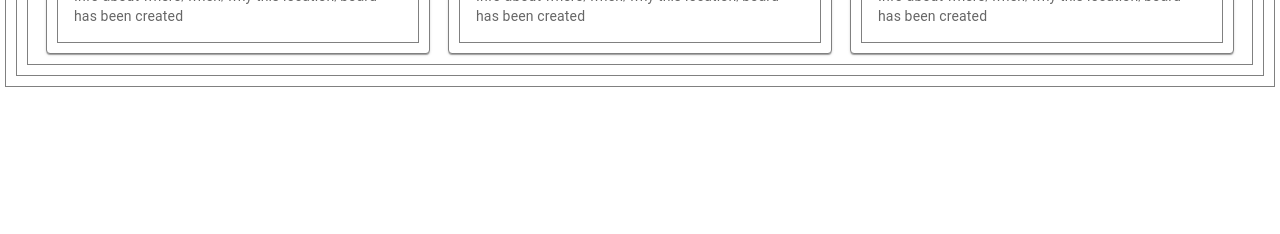
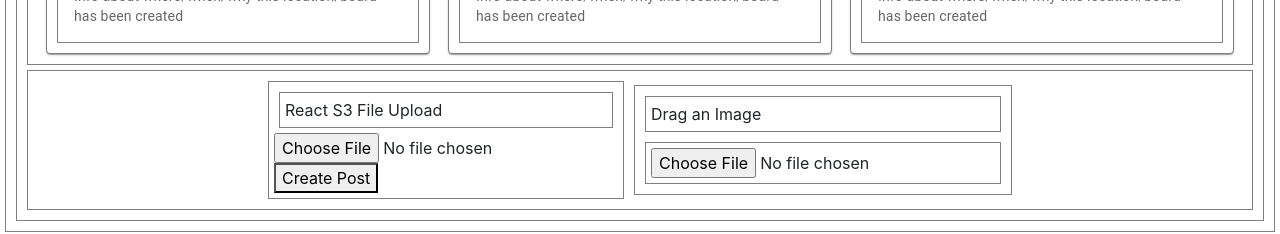
Before and after one commit to caitbrock/Project-4, a React (Create React App) app: page / in a window 1280 px wide. Shown: the part 1669-1903 px from the top of the page. Before the commit the page ends 1761 px from the top, so only its background shows below. Built offline with nearby package versions, Linux system fonts and the light colour scheme; no server answers.

Commit message:
upload image to aws s3

```diff
--- a/src/App.css
+++ b/src/App.css
@@ -46,96 +46,92 @@ div {
 .nav {
   display: flex;
   justify-content: space-between;
-  background-color: #E9EDC9;
-
+  background-color: #e9edc9;
 }
 
-.logo{
+.logo {
   justify-content: flex-start;
-  background-color: #FFFFFF
+  background-color: #ffffff;
 }
 
-.title{
+.title {
   justify-content: flex-start;
-  background-color: #FFFFFF
+  background-color: #ffffff;
 }
 
-.profile{
+.profile {
   justify-content: flex-end;
-  background-color: #FFFFFF
+  background-color: #ffffff;
 }
 
-.logout{
+.logout {
   justify-content: flex-end;
-  background-color: #FFFFFF
+  background-color: #ffffff;
 }
 
-.insta{
+.insta {
   display: flex;
   flex-direction: row;
   justify-content: space-evenly;
-  background-color: #CCD5AE;
+  background-color: #ccd5ae;
   height: 45vh;
 }
 
 .instaimages {
-  background-color: #FFFFFF;
+  background-color: #ffffff;
   width: 30vw;
   display: flex;
   flex-direction: row;
   justify-content: space-evenly;
 }
 
-.tictok{
+.tictok {
   display: flex;
-  background-color: #CCD5AE;
+  background-color: #ccd5ae;
   height: 45vh;
 }
 
 .tictokimages {
-  background-color: #FFFFFF;
+  background-color: #ffffff;
   width: 30vw;
 }
 
-.viewmore{
+.viewmore {
   text-align: center;
   width: 10vw;
   margin: auto;
 }
 
-.pageimages{
+.pageimages {
   justify-content: center;
-
 }
 
-.pagetitle{
+.pagetitle {
   justify-content: center;
   text-align: center;
 }
 
-.left{
+.left {
   display: flex;
 }
 
-.right{
+.right {
   display: flex;
   justify-content: flex-end;
-
 }
-.subnav{
+.subnav {
   display: flex;
   justify-content: center;
   align-items: center;
 }
 
-.mainnav{
+.mainnav {
   display: flex;
   justify-content: space-evenly;
   align-items: center;
-
 }
 
-.yourboard{
+.yourboard {
   display: flex;
   flex-direction: row;
   justify-content: space-evenly;
@@ -145,9 +141,15 @@ div {
   width: 30vw;
 }
 
-.feed{
+.feed {
   display: flex;
   flex-direction: row;
   justify-content: space-evenly;
-  background-image: url('https://www.worldatlas.com/r/w960-q80/upload/39/f1/6e/shutterstock-231369109.jpg');
+  background-image: url("https://www.worldatlas.com/r/w960-q80/upload/39/f1/6e/shutterstock-231369109.jpg");
 }
+
+.addpost {
+  display: flex;
+  justify-content: center;
+  align-items: center;
+}
--- a/src/App.js
+++ b/src/App.js
@@ -1,43 +1,44 @@
-import React, { Component } from 'react';
-import './App.css';
-import Boards from './components/Boards/Boards';
-import Feed from './components/Feed/Feed';
-import Inspo from './components/Inspo/Inspo';
-import InstaImages from './components/InstaImages/InstaImages';
-import Nav from './components/Nav/Nav';
-import PageTitle from './components/PageTitle/PageTitle';
-import TicTocImages from './components/TicTokImages/TicTokImages';
-import YourBoards from './components/YourBoards/YourBoards';
-import SubNav from './components/SubNav/SubNav';
-
+import React, { Component } from "react";
+import "./App.css";
+import Boards from "./components/Boards/Boards";
+import Feed from "./components/Feed/Feed";
+import Inspo from "./components/Inspo/Inspo";
+import InstaImages from "./components/InstaImages/InstaImages";
+import Nav from "./components/Nav/Nav";
+import PageTitle from "./components/PageTitle/PageTitle";
+import TicTocImages from "./components/TicTokImages/TicTokImages";
+import YourBoards from "./components/YourBoards/YourBoards";
+import SubNav from "./components/SubNav/SubNav";
+import CreatePost from "./components/CreatePost/CreatePost";
 class App extends Component {
-  state = { currentTab:1 };
+  state = { currentTab: 1 };
 
   updateCurrentTabTo = (tab) => {
     this.setState((state) => ({ currentTab: tab }));
   };
 
   boardTab = () => {
-    if (this.state.currentTab==1) {
-      return (<Feed />)}
-    else if(this.state.currentTab==2){
-      return (<Inspo />)}
-    else if (this.state.currentTab==3)
-      return (<Boards />)};
+    if (this.state.currentTab == 1) {
+      return <Feed />;
+    } else if (this.state.currentTab == 2) {
+      return <Inspo />;
+    } else if (this.state.currentTab == 3) return <Boards />;
+  };
 
   render() {
     return (
       <div className="component">
         App
         <nav className="component">
-            <Nav />
+          <Nav />
         </nav>
         <SubNav />
         <PageTitle />
         <Feed />
         <InstaImages />
-        <TicTocImages/>
+        <TicTocImages />
         <YourBoards />
+        <CreatePost />
       </div>
     );
   }
--- /dev/null
+++ b/src/components/CreatePost/CreatePost.jsx
@@ -0,0 +1,14 @@
+import React from "react";
+import FileUpload from "../FileUpload/FileUpload";
+import DraggableUploader from "../FileUpload/DraggableUploader";
+
+function CreatePost() {
+  return (
+    <div className="addpost">
+      <FileUpload />
+      <DraggableUploader />
+    </div>
+  );
+}
+
+export default CreatePost;
--- /dev/null
+++ b/src/components/FileUpload/DraggableUploader.jsx
@@ -0,0 +1,30 @@
+import React from "react";
+
+class DraggableUploader extends React.Component {
+  constructor(props) {
+    super(props);
+    this.state = {};
+  }
+
+  render() {
+    return (
+      <div style={{ display: "flex", flexDirection: " column" }}>
+        <div className="sub-header"> Drag an Image</div>
+        <div className="draggable-container">
+          <input
+            type="file"
+            id="file-browser-input"
+            name="file-beowser-input"
+            ref={(input) => (this.fileInput = input)}
+            onDragOver={(e) => {
+              e.preventDefault();
+              e.stopPropagation();
+            }}
+          />
+        </div>
+      </div>
+    );
+  }
+}
+
+export default DraggableUploader;
--- /dev/null
+++ b/src/components/FileUpload/FileUpload.jsx
@@ -0,0 +1,40 @@
+import React, { useState } from "react";
+import S3 from "react-aws-s3";
+
+// installed using npm install buffer --save
+window.Buffer = window.Buffer || require("buffer").Buffer;
+
+// a React functional component, used to create a simple upload input and button
+
+const FileUpload = () => {
+  const [selectedFile, setSelectedFile] = useState(null);
+  // the configuration information is fetched from the .env file
+  const config = {
+    bucketName: process.env.REACT_APP_BUCKET_NAME,
+    region: process.env.REACT_APP_REGION,
+    accessKeyId: process.env.REACT_APP_ACCESS,
+    secretAccessKey: process.env.REACT_APP_SECRET,
+  };
+
+  const handleFileInput = (e) => {
+    setSelectedFile(e.target.files[0]);
+  };
+
+  const uploadFile = async (file) => {
+    const ReactS3Client = new S3(config);
+    // the name of the file uploaded is used to upload it to S3
+    ReactS3Client.uploadFile(file, file.name)
+      .then((data) => console.log(data.location))
+      .catch((err) => console.error(err));
+  };
+  return (
+    <div>
+      <div>React S3 File Upload</div>
+      <input type="file" onChange={handleFileInput} />
+      <br></br>
+      <button onClick={() => uploadFile(selectedFile)}> Create Post </button>
+    </div>
+  );
+};
+
+export default FileUpload;
```
Also changed, not shown: package.json (+7 -1 lines), src/components/Nav/Nav.jsx (+10 -11 lines), 2 other files (tests, documents, lock files or other folders).
